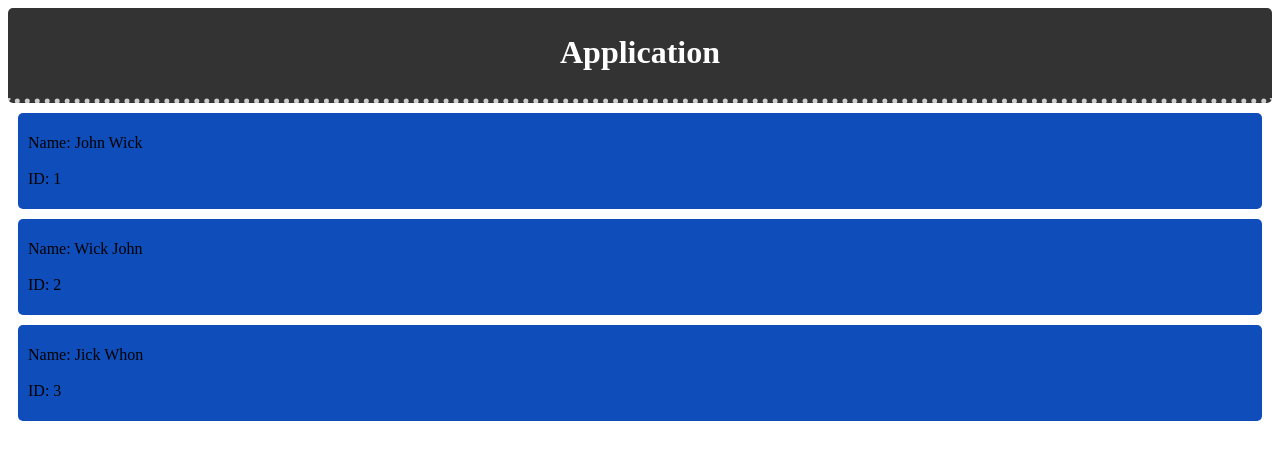
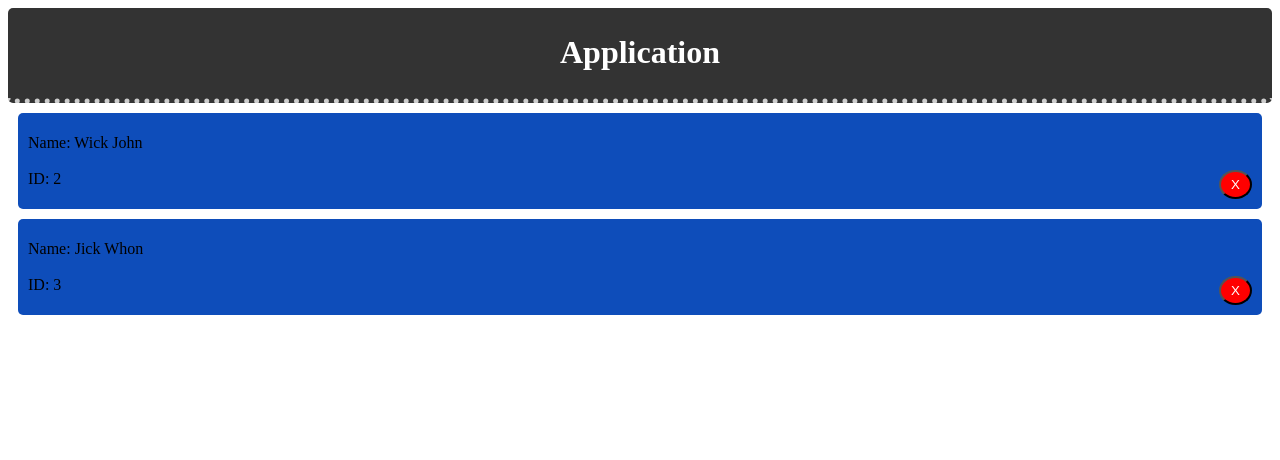
Before and after one commit to SE-GUC/Team-404, a React (Create React App) app in the folder Client/my-app/: page / in a window 1280 px wide. Shown: the top 460 px of the page. Built offline with nearby package versions, Linux system fonts and the light colour scheme.

Commit message:
added a delete button

```diff
--- a/Client/my-app/package.json
+++ b/Client/my-app/package.json
@@ -21,5 +21,6 @@
     "not dead",
     "not ie <= 11",
     "not op_mini all"
-  ]
+  ],
+  "proxy": "http://localhost:3001"
 }
--- a/Client/my-app/src/App.js
+++ b/Client/my-app/src/App.js
@@ -8,10 +8,12 @@ import CandidateInfo from "./Components/CandidateInfo";
 class App extends Component {
   state = {
     candidate: [
-      {
-        id: 1,
-        name: "John Wick"
-      },
+      /*{
+        skills: null,
+        interests: null,
+        pasteventsandtasks: null,
+        reviewsrecieved: null
+      },*/
       {
         id: 2,
         name: "Wick John"
@@ -22,7 +24,12 @@ class App extends Component {
       }
     ]
   };
-  /*todos: [
+  /*getDataFromDb = () =>{
+    fetch("localhost:3001/api/Candidate")
+    .then()
+  }
+
+  todos: [
       {
         id: 1,
         title: "take out the trash",
@@ -51,18 +58,19 @@ class App extends Component {
       })
     });
   };
+*/
 
-  delTodo = (id) => {
-    this.setState({todos:[...this.state.todos.filter(todo => todo.id !==id)]})
+  delApplication = (id) => {
+    this.setState({candidate:[...this.state.candidate.filter(candidate => candidate.id !==id)]})
   }
-*/
+
   render() {
     console.log(this.state.candidate);
     return (
       <div>
         <div>
-          <Header/>
-          <CandidateInfo candidateInfo={this.state.candidate} />
+          <Header />
+          <CandidateInfo candidateInfo={this.state.candidate} delApplication = {this.delApplication}/>
         </div>
       </div>
     );
--- a/Client/my-app/src/Components/Application.js
+++ b/Client/my-app/src/Components/Application.js
@@ -5,23 +5,35 @@ import CandidateInfo from "./CandidateInfo";
 
 export class Application extends Component {
   render() {
+    const { id, name } = this.props.candidateInfo;
     return (
       //outputs the names , references
 
-        <div style={formFormat} >
+      <div style={formFormat}>
+        <p>
+          Name: {name}
+          <br />
+          <br />
+          ID: {id}
 
-
-          <p>
-            Name: {this.props.candidateInfo.name}
-            <br />
-            <br />
-            ID: {this.props.candidateInfo.id}
-          </p>
-
+          <button onClick={this.props.delApplication.bind(this, id)} style={btnStyle}>
+            X
+          </button>
+        </p>
       </div>
     );
   }
 }
+
+const btnStyle = {
+    background: "#f00",
+    color: "#fff",
+    padding: "5px 10px",
+    borderRadius: "50%",
+    float: "right",
+    marginBottom: "40px"
+  };
+
 
 const formFormat = {
   background: "#0E4DBA",
--- a/Client/my-app/src/Components/CandidateInfo.js
+++ b/Client/my-app/src/Components/CandidateInfo.js
@@ -3,11 +3,13 @@ import Application from "./Application";
 import PropTypes from "prop-types";
 
 export class CandidateInfo extends Component {
+
   render() {
+
       //candidateinfo in the parameter is used in everything else in here , references
       //the one written in the APP
    return this.props.candidateInfo.map((candidateInfo) => (
-    <Application key = {candidateInfo.id} candidateInfo = {candidateInfo} />
+    <Application key = {candidateInfo.id} candidateInfo = {candidateInfo} delApplication = {this.props.delApplication} />
    )) ;
   }
 }
```
